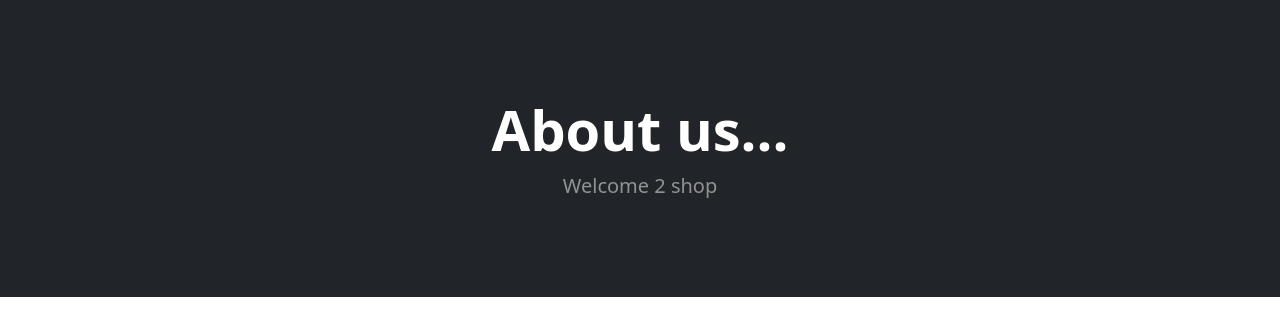
After one commit to israelwonder007/VENDOR, a Django app: template djangoapp/accounts/templates/accounts/about.html in a window 1280 px wide. The commit adds this page. Shown: the top 336 px of the page. Run offline with Django 5.2, Linux system fonts and the light colour scheme; the template is opened without the code that fills it, so the values that code supplies are empty; some libraries are stand-ins or nearby versions.

Commit message:
I added about, contact, accounSettings

```diff
--- /dev/null
+++ b/djangoapp/accounts/templates/accounts/about.html
@@ -0,0 +1,33 @@
+{% load static %}
+
+<!DOCTYPE html>
+<html lang="en">
+    <head>
+        <meta charset="utf-8" />
+        <meta name="viewport" content="width=device-width, initial-scale=1, shrink-to-fit=no" />
+        <meta name="description" content="" />
+        <meta name="author" content="" />
+        <title>E-COMMERCE Homepage - VENDOR</title>
+        <!-- Favicon-->
+        <link rel="icon" type="image/x-icon" href="{% static '/assets/favicon.ico' %}" />
+        <!-- Bootstrap icons-->
+        <link href="https://cdn.jsdelivr.net/npm/bootstrap-icons@1.5.0/font/bootstrap-icons.css" rel="stylesheet" />
+        <!-- Core theme CSS (includes Bootstrap)-->
+        <link href="{% static '/css/styles.css' %}" rel="stylesheet" />
+        <!-- <style>
+            .logo {
+                width: 5%;
+                height: 5%;
+                padding: 3px;
+            }
+        </style> -->
+    </head>
+
+<header class="bg-dark py-5">
+    <div class="container px-4 px-lg-5 my-5">
+        <div class="text-center text-white">
+            <h1 class="display-4 fw-bolder">About us...</h1>
+            <p class="lead fw-normal text-white-50 mb-0">Welcome 2 shop</p>
+        </div>
+    </div>
+</header>
--- a/djangoapp/accounts/templates/accounts/account_settings.html
+++ b/djangoapp/accounts/templates/accounts/account_settings.html
@@ -15,7 +15,8 @@
 <div class="row">
 	<div class="col-md-3">
 		<div class="card card-body">
-			<a class="btn btn-warning" href="{% url 'home' %}"> &#8592; Back to Profile</a>
+			<a class="btn btn-warning" href="{% url 'customer_home' %}"> &#8592; Back to Profile</a>
+			<!-- <a class="btn btn-warning" href="{% url 'home' %}"> &#8592; Back to Profile</a> -->
 			<hr>
 			<h3 style="text-align: center">Account Settings</h3>
 			<hr>
```
Also changed, not shown: djangoapp/accounts/templates/accounts/contact.html (added, +33 -0 lines).
